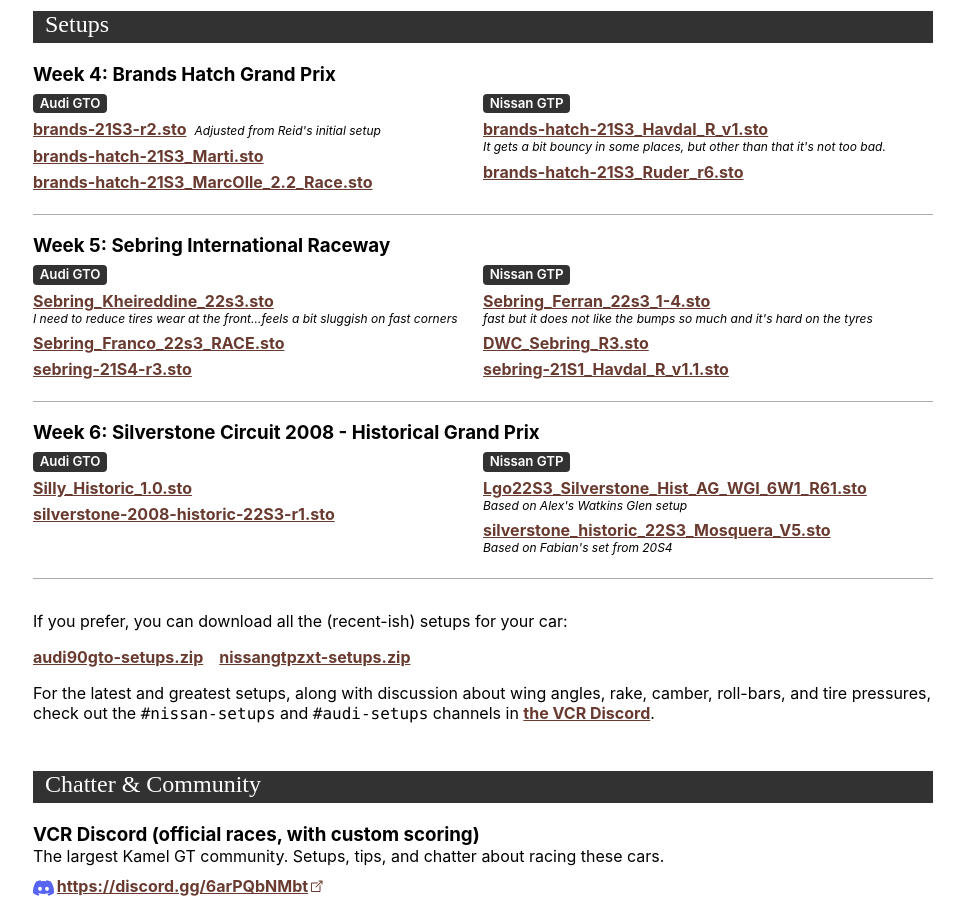
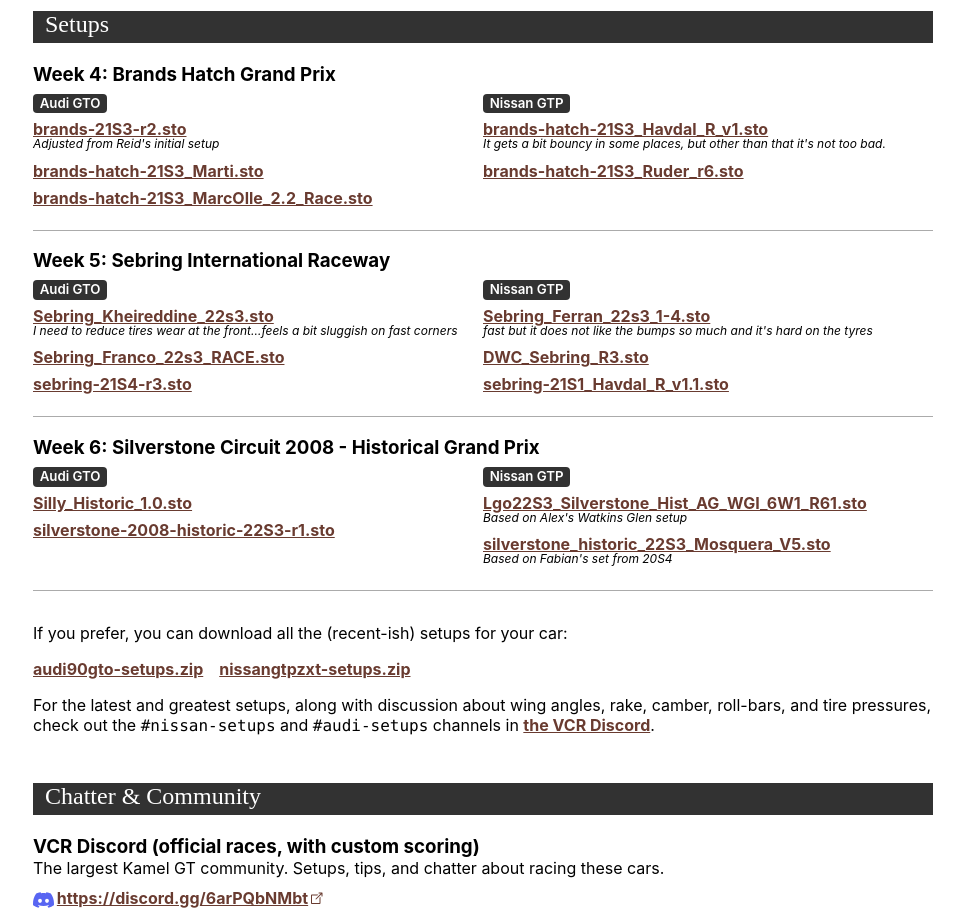
Before and after one commit to jamiehs/kamelgt, a React (Create React App) app: page / in a window 1280 px wide. Shown: the part 1000-1922 px from the top of the page, without its empty margins (157-1121 px from the left). Built offline with nearby package versions, Linux system fonts and the light colour scheme; a web font is replaced by a local one.

Commit message:
Tightens setup comments

```diff
--- a/src/components/Setups/Setups.scss
+++ b/src/components/Setups/Setups.scss
@@ -40,7 +40,7 @@
         }
 
         li {
-            margin-bottom: 0.65em;
+            margin-bottom: 0.68em;
             line-height: 1em;
 
             a {
@@ -51,8 +51,8 @@
             .comment {
                 font-style: italic;
                 font-size: 0.75em;
-                line-height: 1;
-                display: inline-block;
+                line-height: 1.2;
+                display: block;
             }
         }
 
```
